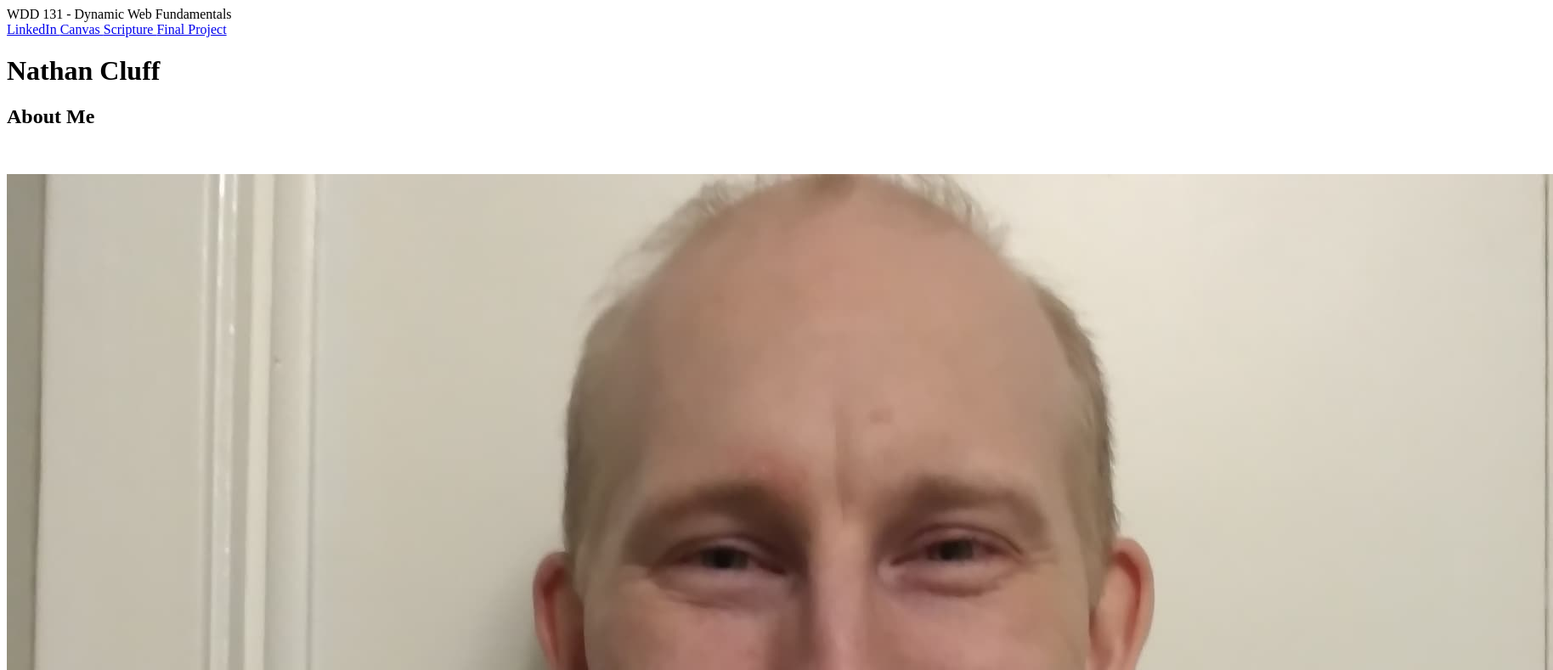
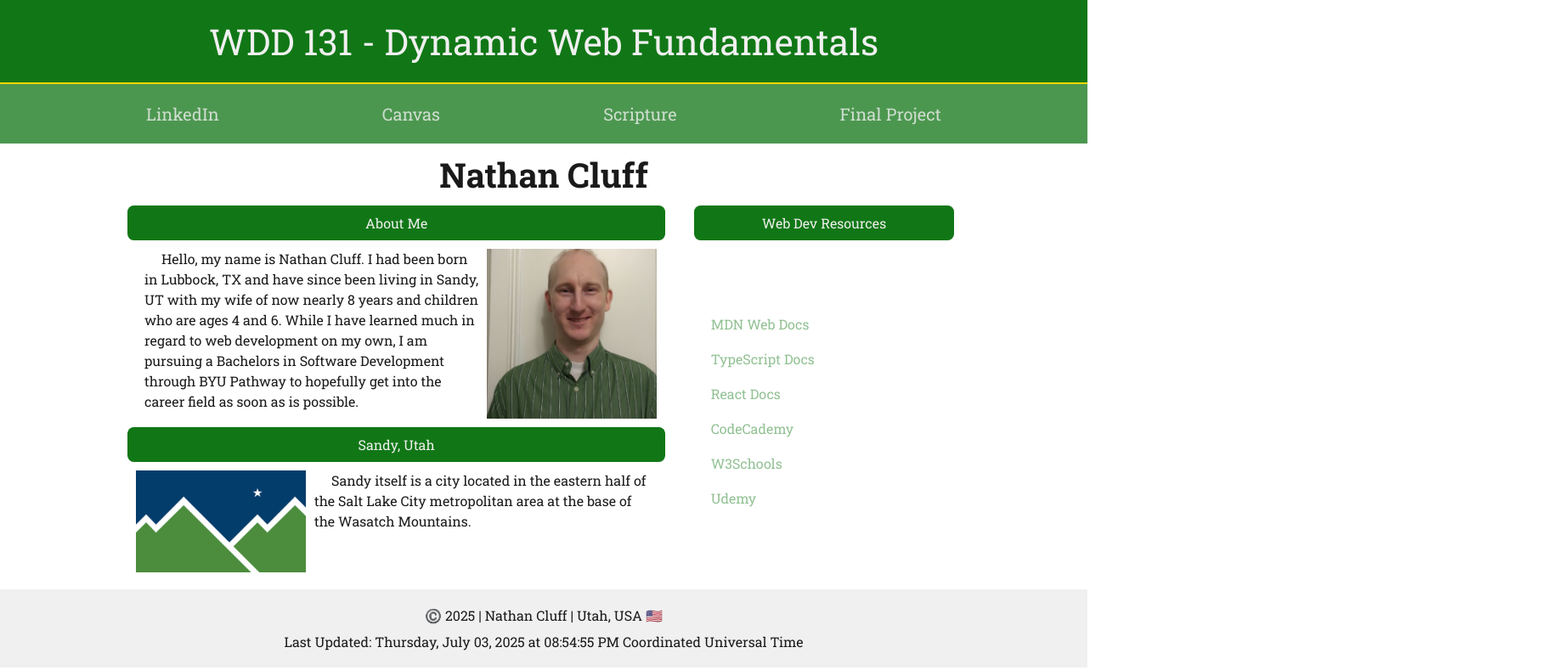
Before and after one commit to ncluff003/wdd131, a plain HTML site: page index.html in a window 1280 px wide. Shown: the top 789 px of the page at 85% size, 1828 px wide, since content can reach past the window. Drawn offline with Linux system fonts and the light colour scheme.

Commit message:
Implemented the full content, style, and script for the home index page.

```diff
--- a/index.html
+++ b/index.html
@@ -12,6 +12,11 @@
   <meta name="description" content="All about Nathan Cluff while in WDD 131 - Dynamic Web Fundamentals.">
   <meta name="author" content="Nathan Cluff">
   <meta http-equiv="X-UA-Compatible" content="IE=edge">
+  <link rel="preconnect" href="https://fonts.googleapis.com">
+  <link rel="preconnect" href="https://fonts.gstatic.com" crossorigin>
+  <link
+    href="https://fonts.googleapis.com/css2?family=Roboto+Slab:wght@100..900&family=Roboto:ital,wght@0,100..900;1,100..900&display=swap"
+    rel="stylesheet">
   <link rel="stylesheet" href="styles/base.css">
   <script src="scripts/getdates.js" async defer></script>
 </head>
@@ -40,48 +45,36 @@
   <main>
     <h1>Nathan Cluff</h1>
     <section class="card">
+      <article>
         <h2>About Me</h2>
         <div>
-        <div>
-          <p id="about-me"></p>
-        </div>
-        <article>
-          <h3 id="current-location"></h3>
-          <div>
-            <div>
-              <img src="" alt="">
-              <p id="image-description"></p>
-            </div>
-            <p id="about-location"></p>
+          <p id="about-me">Hello, my name is Nathan Cluff. I had been born in Lubbock, TX and have since been living in
+            Sandy, UT with my wife of now nearly 8 years and children who are ages 4 and 6. While I have learned much in
+            regard to web development on my own, I am pursuing a Bachelors in Software Development through BYU Pathway
+            to hopefully get into the career field as soon as is possible.</p>
+          <img src="images/My_Picture.jpg" alt="Headshot of Nathan Cluff">
         </div>
       </article>
+      <article>
+        <h2 id="current-location"></h2>
+        <div>
+          <img id="city-flag" src="images/Sandy-City-Flag.jpg" alt="Sandy, Utah City Flag">
+          <p id="about-city">Sandy itself is a city located in the eastern half of the Salt Lake City metropolitan area
+            at the base of the Wasatch Mountains.
+          </p>
         </div>
-      <div>
-        <img src="images/My_Picture.jpg" alt="Headshot of Nathan Cluff">
-      </div>
+      </article>
     </section>
     <section class="card">
       <h2>Web Dev Resources</h2>
-      <ul>
-        <li>
+      <nav id="sub-navigation">
         <a href="https://developer.mozilla.org/en-US/">MDN Web Docs</a>
-        </li>
-        <li>
         <a href="https://www.typescriptlang.org/">TypeScript Docs</a>
-        </li>
-        <li>
         <a href="https://react.dev/">React Docs</a>
-        </li>
-        <li>
         <a href="https://www.codecademy.com">CodeCademy</a>
-        </li>
-        <li>
         <a href="https://www.w3schools.com/">W3Schools</a>
-        </li>
-        <li>
         <a href="https://www.udemy.com/">Udemy</a>
-        </li>
-      </ul>
+      </nav>
     </section>
   </main>
   <footer>
--- a/scripts/getdates.js
+++ b/scripts/getdates.js
@@ -1,2 +1,16 @@
+const currentLocation = document.querySelector("#current-location");
 const currentYear = document.querySelector("#currentyear");
-currentYear.innerText = new Date.now().year;
+const lastModified = document.querySelector("#lastModified");
+
+currentLocation.innerText = "Sandy, Utah";
+currentYear.innerText = new Date().getFullYear();
+lastModified.innerText = `Last Updated: ${new Date(document.lastModified).toLocaleString("en", {
+  weekday: "long",
+  month: "long",
+  day: "2-digit",
+  year: "numeric",
+  hour: "2-digit",
+  minute: "2-digit",
+  second: "2-digit",
+  timeZoneName: "long",
+})}`;
--- a/styles/base.css
+++ b/styles/base.css
@@ -0,0 +1,235 @@
+*,
+*::before,
+*:after {
+  margin: 0;
+  padding: 0;
+  box-sizing: inherit;
+  font: inherit;
+  vertical-align: baseline;
+}
+
+html {
+  scroll-behavior: smooth;
+  font-family: "sans-serif", "serif";
+  /* This defines what 1rem should be */
+  font-size: 62.5%;
+  font-family: "Roboto Slab", Roboto, sans-serif, serif;
+}
+
+body {
+  position: relative;
+  height: 100%;
+  width: 100vw;
+  box-sizing: border-box;
+  overflow-x: hidden;
+}
+
+header {
+  position: relative;
+  display: flex;
+  height: max-content;
+  width: 100%;
+  padding: 2rem 0 0;
+  background-color: #117716;
+  flex-flow: column nowrap;
+  justify-content: space-evenly;
+  align-items: center;
+}
+
+header span {
+  display: block;
+  font-size: 4.25rem;
+  color: #f0f0f0;
+  margin-bottom: 2rem;
+}
+
+header nav {
+  position: relative;
+  display: flex;
+  height: max-content;
+  width: 100%;
+  padding: 1rem 0;
+  justify-content: space-evenly;
+  background-color: #f0f0f044;
+  border-top: 0.2rem solid #ffd700;
+}
+
+header nav a {
+  font-size: 2rem;
+  color: #f0f0f0cc;
+  text-decoration: none;
+  padding: 1rem 2rem;
+  border-top: 0.2rem solid transparent;
+  border-bottom: 0.2rem solid transparent;
+}
+
+header nav a:hover {
+  /* background-color: #1a1a1a; */
+  color: #f0f0f0ee;
+  border-top: 0.2rem solid #f0f0f0ee;
+  border-bottom: 0.2rem solid #f0f0f0ee;
+  transition: color 0.25s ease-in, border 0.25s ease-in;
+}
+
+header nav a:active {
+  background-color: #f0f0f0;
+  color: #117716;
+  border-top: 0.2rem solid #f0f0f0;
+  border-bottom: 0.2rem solid #f0f0f0;
+  transition: color 0.25s ease-in, border 0.25s ease-in, background-color 0.25s ease-in;
+}
+
+main {
+  position: relative;
+  height: max-content;
+  width: 100rem;
+  display: grid;
+  grid-template: auto 1fr / repeat(3, 1fr);
+  margin: 0 auto;
+}
+
+main h1 {
+  grid-column: 1 / -1;
+  grid-row: 1 / span 1;
+  position: relative;
+  height: max-content;
+  width: 100%;
+  display: flex;
+  justify-content: center;
+  align-items: center;
+  font-size: 4rem;
+  font-weight: bold;
+  color: #1a1a1a;
+  padding: 1rem 0 0rem;
+}
+
+main .card {
+  grid-row: 2 / -1;
+  position: relative;
+  height: 100%;
+  width: 98%;
+  display: flex;
+  flex-flow: column nowrap;
+  justify-content: start;
+  align-items: center;
+  padding: 1rem;
+}
+
+main .card:first-of-type {
+  grid-column: 1 / span 2;
+}
+
+main .card article {
+  position: relative;
+  height: max-content;
+  width: 100%;
+  display: flex;
+  flex-flow: column nowrap;
+}
+
+main .card article h2,
+main .card:last-of-type h2 {
+  position: relative;
+  height: max-content;
+  width: 100%;
+  display: flex;
+  justify-content: center;
+  padding: 1rem;
+  border-radius: 0.75rem;
+  background-color: #117716;
+  font-size: 1.6rem;
+  color: #f0f0f0;
+}
+
+main .card article div {
+  position: relative;
+  height: max-content;
+  width: 100%;
+  display: flex;
+  justify-content: space-around;
+  align-items: start;
+  padding: 1rem;
+}
+
+main .card article div #about-me,
+main .card article div #about-city {
+  font-size: 1.6rem;
+  color: #1a1a1a;
+  padding: 0 1rem;
+  text-indent: 2rem;
+  line-height: 1.5;
+}
+
+main .card article div img {
+  position: relative;
+  height: auto;
+  width: 20rem;
+}
+
+main .card:first-of-type article div #city-flag {
+  align-self: start;
+}
+
+main .card:last-of-type {
+  grid-column: 3 / span 1;
+}
+
+main .card:last-of-type #sub-navigation {
+  position: relative;
+  height: 100%;
+  width: 100%;
+  display: flex;
+  flex-flow: column nowrap;
+  justify-content: center;
+  align-items: start;
+  padding: 2rem;
+}
+
+main .card:last-of-type #sub-navigation a {
+  font-size: 1.6rem;
+  text-decoration: none;
+  color: #11771677;
+}
+
+main .card:last-of-type #sub-navigation a:not(a:first-of-type) {
+  margin: 2rem 0 0;
+}
+
+main .card:last-of-type #sub-navigation a:hover {
+  cursor: pointer;
+  color: #117716cc;
+  transition: color 0.25s ease-in;
+}
+
+main .card:last-of-type #sub-navigation a:hover::after {
+  position: absolute;
+  content: "   ⬅️";
+  white-space: pre;
+}
+
+main .card:last-of-type #sub-navigation a:active {
+  cursor: pointer;
+  color: #b42f01;
+  transition: color 0.25s ease-in;
+}
+
+footer {
+  position: relative;
+  display: flex;
+  height: max-content;
+  width: 100%;
+  padding: 2rem;
+  background-color: #f0f0f0;
+  flex-flow: column nowrap;
+  justify-content: space-evenly;
+  align-items: center;
+}
+
+footer p {
+  font-size: 1.6rem;
+  color: #1a1a1a;
+}
+
+footer p:not(p:first-of-type) {
+  margin: 1rem 0 0;
+}
```
Also changed, not shown: images/Sandy-City-Flag.jpg (added), images/Sandy-City-Flag.png (added). Lines whose indentation alone changed are shown as unchanged.
